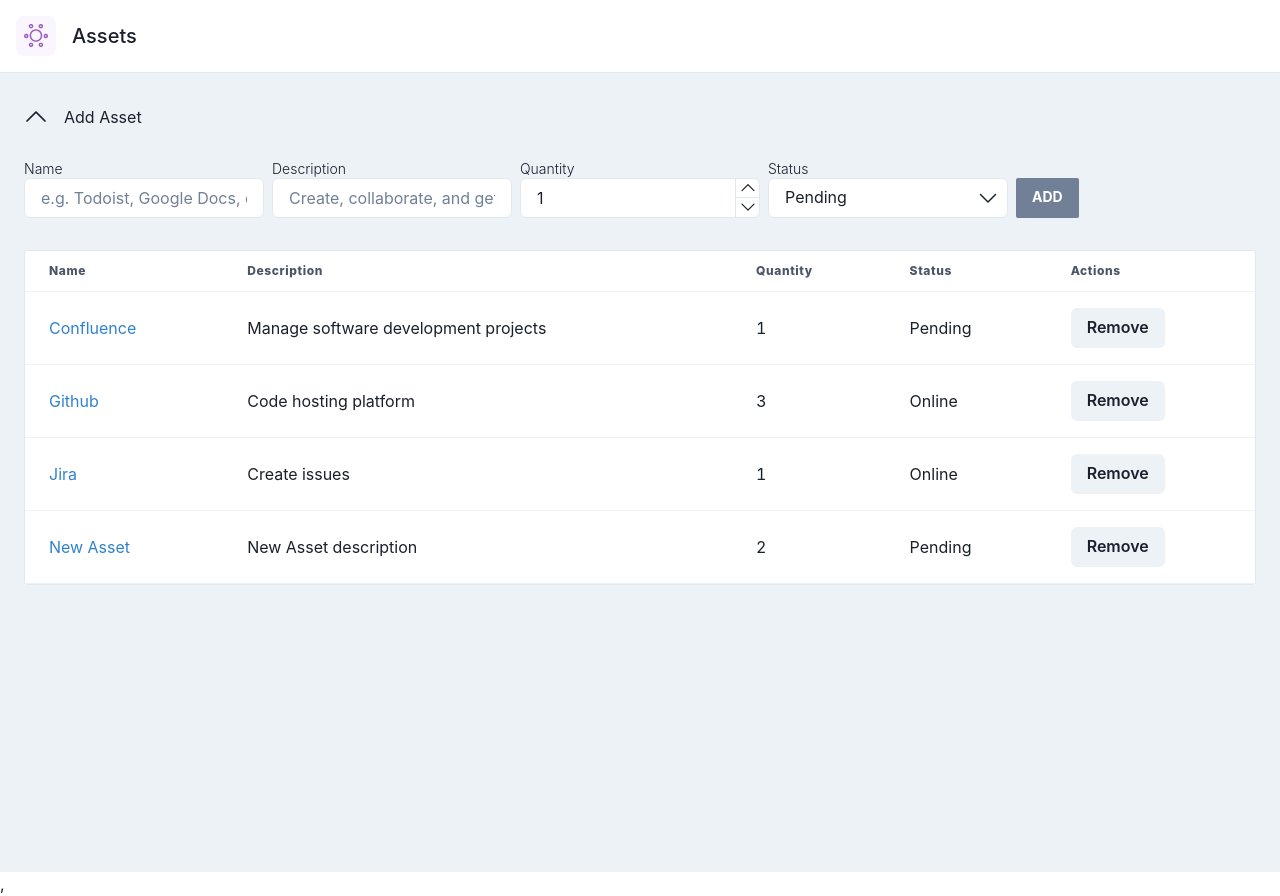
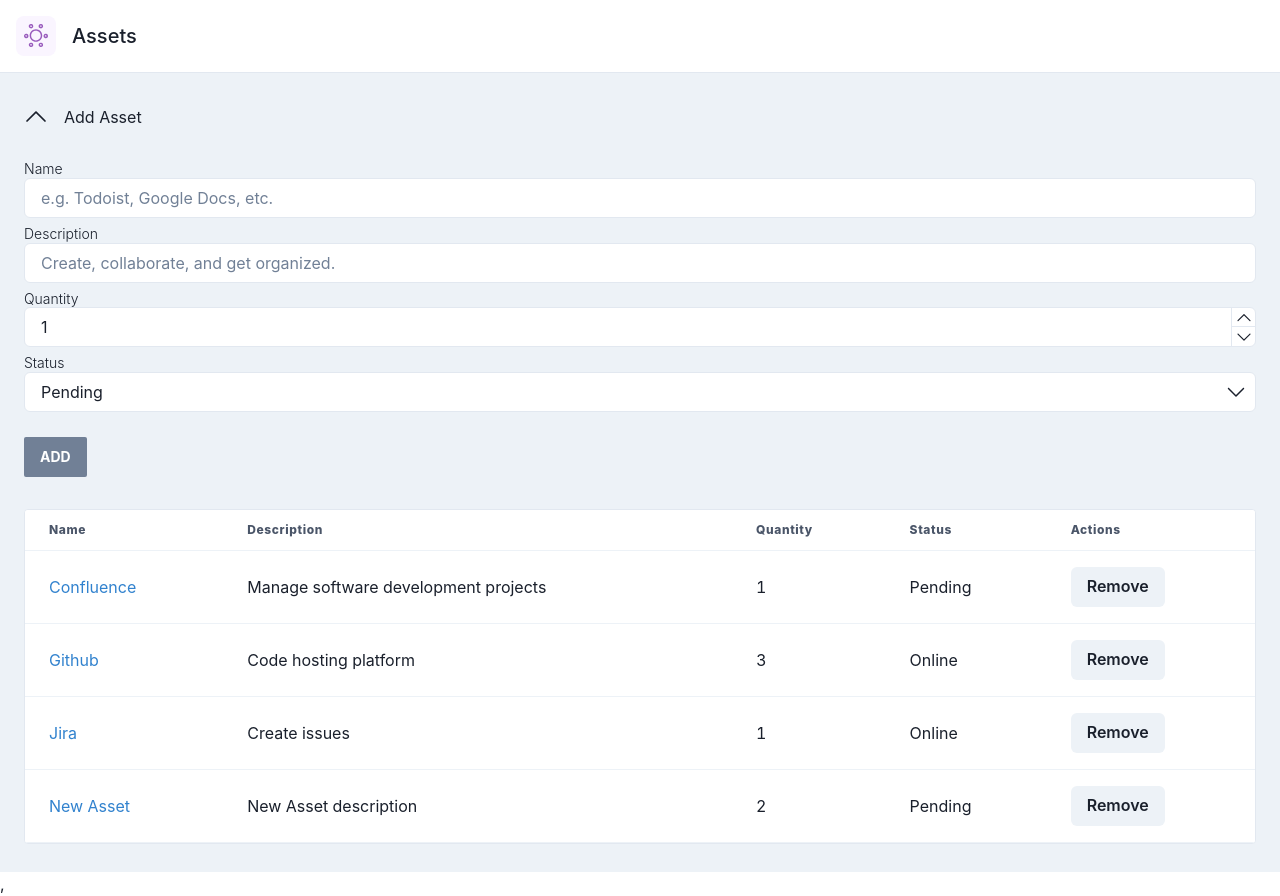
Before and after one commit to oscar-hustlebox/todo-app, a React app: page / in a window 1280 px wide. Both pictures are taken after a click on the button "Add Asset". Built offline with nearby package versions, Linux system fonts and the light colour scheme.

Commit message:
separate large component into smaller components

```diff
--- a/src/components/AssetForm/AssetForm.tsx
+++ b/src/components/AssetForm/AssetForm.tsx
@@ -1,6 +1,6 @@
 import React, { ReactElement } from 'react';
-import { useForm, SubmitHandler } from 'react-hook-form';
-import { Alert, AlertIcon, Button, Box, Heading, Input, SimpleGrid } from '@chakra-ui/react';
+import { useForm, SubmitHandler, FormProvider } from 'react-hook-form';
+import { SimpleGrid } from '@chakra-ui/react';
 import { useDispatch } from 'react-redux';
 import { v4 as uuidv4 } from 'uuid';
 import { yupResolver } from '@hookform/resolvers/yup';
@@ -9,6 +9,8 @@
 import { StatusSelect } from './StatusSelect';
 import { QuantityInput } from './QuantityInput';
 import { addAsset } from '../../redux/slices/assets/slice';
+import { InputField } from './InputField';
+import { SubmitButton } from './SubmitButton';
 
 export type FormValues = {
     name: string;
@@ -29,12 +31,7 @@
 
 export const AssetForm = (): ReactElement => {
     /* Using the `useForm` hook to create a form. */
-    const {
-        register,
-        handleSubmit,
-        formState: { errors },
-        control,
-    } = useForm<FormValues>({
+    const methods = useForm<FormValues>({
         resolver: yupResolver(schema),
         defaultValues: {
             name: '',
@@ -43,7 +40,7 @@
             status: 'pending',
         },
     });
-
+    const { reset, handleSubmit, control } = methods;
     const dispatch = useDispatch();
 
     /**
@@ -56,80 +53,24 @@
 
         /* Dispatching an action to the redux store. */
         dispatch(addAsset({ ...formValues, id: uuidv4(), key: name.toLowerCase() }));
+        reset();
     };
 
     return (
-        <form onSubmit={handleSubmit(onSubmit)}>
-            <SimpleGrid columns={{ sm: 1, base: 5, md: 5 }} spacing={2}>
-                <Box>
-                    <Heading size="xs" fontWeight="light">
-                        Name
-                    </Heading>
-                    <Input
-                        {...register('name')}
-                        type="text"
-                        placeholder="e.g. Todoist, Google Docs, etc."
-                        borderColor="gray.200"
-                        backgroundColor="#FFFFFF"
-                        errorBorderColor="red.300"
-                        isInvalid={!!errors.name}
+        <FormProvider {...methods}>
+            <form onSubmit={handleSubmit(onSubmit)}>
+                <SimpleGrid columns={{ xs: 1, sm: 1, base: 5, md: 5 }} spacing={2}>
+                    <InputField name="name" labelText="Name" placeholderText="e.g. Todoist, Google Docs, etc." />
+                    <InputField
+                        name="description"
+                        labelText="Description"
+                        placeholderText="Create, collaborate, and get organized."
                     />
-                    {errors?.name?.message && (
-                        <Alert status="error">
-                            <AlertIcon />
-                            {errors.name.message}
-                        </Alert>
-                    )}
-                </Box>
-                <Box>
-                    <Heading size="xs" fontWeight="light">
-                        Description
-                    </Heading>
-                    <Input
-                        {...register('description')}
-                        type="text"
-                        placeholder="Create, collaborate, and get organized."
-                        borderColor="gray.200"
-                        backgroundColor="#FFFFFF"
-                        errorBorderColor="red.300"
-                        isInvalid={!!errors.name}
-                    />
-                    {errors?.description?.message && (
-                        <Alert status="error">
-                            <AlertIcon />
-                            {errors.description.message}
-                        </Alert>
-                    )}
-                </Box>
-                <Box>
-                    <Heading size="xs" fontWeight="light">
-                        Quantity
-                    </Heading>
-                    <QuantityInput control={control} name="quantity" />
-                </Box>
-                <Box>
-                    <Heading size="xs" fontWeight="light">
-                        Status
-                    </Heading>
-                    <StatusSelect control={control} name="status" />
-                </Box>
-                <Box>
-                    <Heading size="xs" fontWeight="light">
-                        &nbsp;
-                    </Heading>
-                    <Button
-                        type="submit"
-                        backgroundColor="gray.500"
-                        color="white"
-                        borderRadius={2}
-                        width={{ sm: '100%', base: 'inherit', md: 'inherit' }}
-                    >
-                        <Heading size="xs" textTransform="uppercase">
-                            Add
-                        </Heading>
-                    </Button>
-                </Box>
-            </SimpleGrid>
-        </form>
+                    <QuantityInput control={control} name="quantity" labelText="Quantity" />
+                    <StatusSelect control={control} name="status" labelText="Status" />
+                    <SubmitButton />
+                </SimpleGrid>
+            </form>
+        </FormProvider>
     );
 };
--- /dev/null
+++ b/src/components/AssetForm/ErrorMessage.tsx
@@ -0,0 +1,11 @@
+import React from 'react';
+import { Text } from '@chakra-ui/react';
+
+export const ErrorMessage = ({ message }: { message: string }) => {
+    console.log('message', message);
+    return (
+        <Text size="sm" color="red.400" marginTop={1}>
+            {message}
+        </Text>
+    );
+};
--- /dev/null
+++ b/src/components/AssetForm/InputField.tsx
@@ -0,0 +1,36 @@
+import React, { ReactElement } from 'react';
+import { Box, Heading, Input } from '@chakra-ui/react';
+import { useFormContext } from 'react-hook-form';
+import { ErrorMessage } from './ErrorMessage';
+
+export const InputField = ({
+    name,
+    labelText,
+    placeholderText,
+}: {
+    name: string;
+    labelText: string;
+    placeholderText: string;
+}): ReactElement => {
+    const {
+        register,
+        formState: { errors },
+    } = useFormContext();
+    return (
+        <Box>
+            <Heading size="xs" fontWeight="light">
+                {labelText}
+            </Heading>
+            <Input
+                {...register(name)}
+                type="text"
+                placeholder={placeholderText}
+                borderColor="gray.200"
+                backgroundColor="#FFFFFF"
+                errorBorderColor="red.300"
+                isInvalid={!!errors.name}
+            />
+            {errors?.[name]?.message && <ErrorMessage message={errors?.[name]?.message?.toString() || ''} />}
+        </Box>
+    );
+};
--- a/src/components/AssetForm/QuantityInput.tsx
+++ b/src/components/AssetForm/QuantityInput.tsx
@@ -6,16 +6,16 @@
     NumberIncrementStepper,
     NumberDecrementStepper,
     Box,
-    Alert,
-    AlertIcon,
     Flex,
+    Heading,
 } from '@chakra-ui/react';
 import { UseControllerProps, useController } from 'react-hook-form';
 import { FormValues } from './AssetForm';
 import { ReactComponent as ArrowDown } from '../../assets/arrow-down.svg';
 import { ReactComponent as ArrowUp } from '../../assets/arrow-up.svg';
+import { ErrorMessage } from './ErrorMessage';
 
-export const QuantityInput = (props: UseControllerProps<FormValues>): ReactElement => {
+export const QuantityInput = (props: UseControllerProps<FormValues> & { labelText: string }): ReactElement => {
     const {
         field,
         formState: { errors },
@@ -23,6 +23,9 @@
 
     return (
         <Box>
+            <Heading size="xs" fontWeight="light">
+                {props.labelText}
+            </Heading>
             <NumberInput
                 {...field}
                 min={0}
@@ -50,11 +53,8 @@
                     />
                 </NumberInputStepper>
             </NumberInput>
-            {errors?.quantity?.message && (
-                <Alert status="error">
-                    <AlertIcon />
-                    {errors.quantity.message}
-                </Alert>
+            {errors?.[props.name]?.message && (
+                <ErrorMessage message={errors?.[props.name]?.message?.toString() || ''} />
             )}
         </Box>
     );
--- a/src/components/AssetForm/StatusSelect.tsx
+++ b/src/components/AssetForm/StatusSelect.tsx
@@ -1,12 +1,13 @@
 import React, { ReactElement } from 'react';
 import { UseControllerProps, useController } from 'react-hook-form';
-import { Alert, AlertIcon, Box, Select } from '@chakra-ui/react';
+import { Box, Heading, Select } from '@chakra-ui/react';
 import { FormValues } from './AssetForm';
 import { ReactComponent as ArrowDown } from '../../assets/arrow-down.svg';
+import { ErrorMessage } from './ErrorMessage';
 
 /* A React component that is using the `useController` hook from `react-hook-form` to get the `field`
 and `formState` props. */
-export const StatusSelect = (props: UseControllerProps<FormValues>): ReactElement => {
+export const StatusSelect = (props: UseControllerProps<FormValues> & { labelText: string }): ReactElement => {
     const {
         field,
         formState: { errors },
@@ -14,6 +15,9 @@
 
     return (
         <Box>
+            <Heading size="xs" fontWeight="light">
+                {props.labelText}
+            </Heading>
             <Select
                 {...field}
                 placeholder="Select status"
@@ -27,11 +31,8 @@
                 <option value="online">Online</option>
                 <option value="offline">Offline</option>
             </Select>
-            {errors?.status?.message && (
-                <Alert status="error">
-                    <AlertIcon />
-                    {errors.status.message}
-                </Alert>
+            {errors?.[props.name]?.message && (
+                <ErrorMessage message={errors?.[props.name]?.message?.toString() || ''} />
             )}
         </Box>
     );
--- /dev/null
+++ b/src/components/AssetForm/SubmitButton.tsx
@@ -0,0 +1,23 @@
+import { Box, Button, Heading } from '@chakra-ui/react';
+import React, { ReactElement } from 'react';
+
+export const SubmitButton = (): ReactElement => {
+    return (
+        <Box>
+            <Heading size="xs" fontWeight="light">
+                &nbsp;
+            </Heading>
+            <Button
+                type="submit"
+                backgroundColor="gray.500"
+                color="white"
+                borderRadius={2}
+                width={{ sm: '100%', base: 'inherit', md: 'inherit' }}
+            >
+                <Heading size="xs" textTransform="uppercase">
+                    Add
+                </Heading>
+            </Button>
+        </Box>
+    );
+};
```
